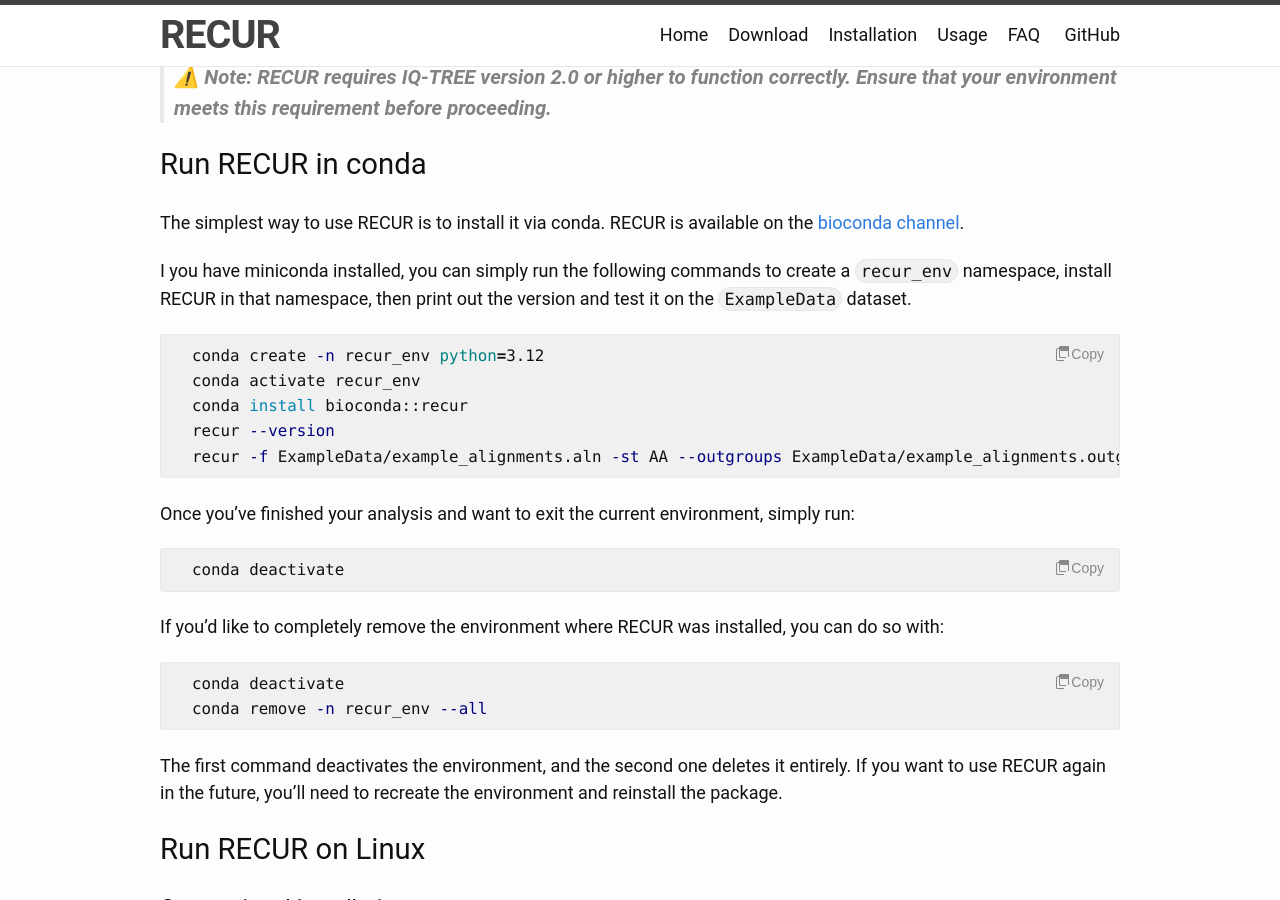
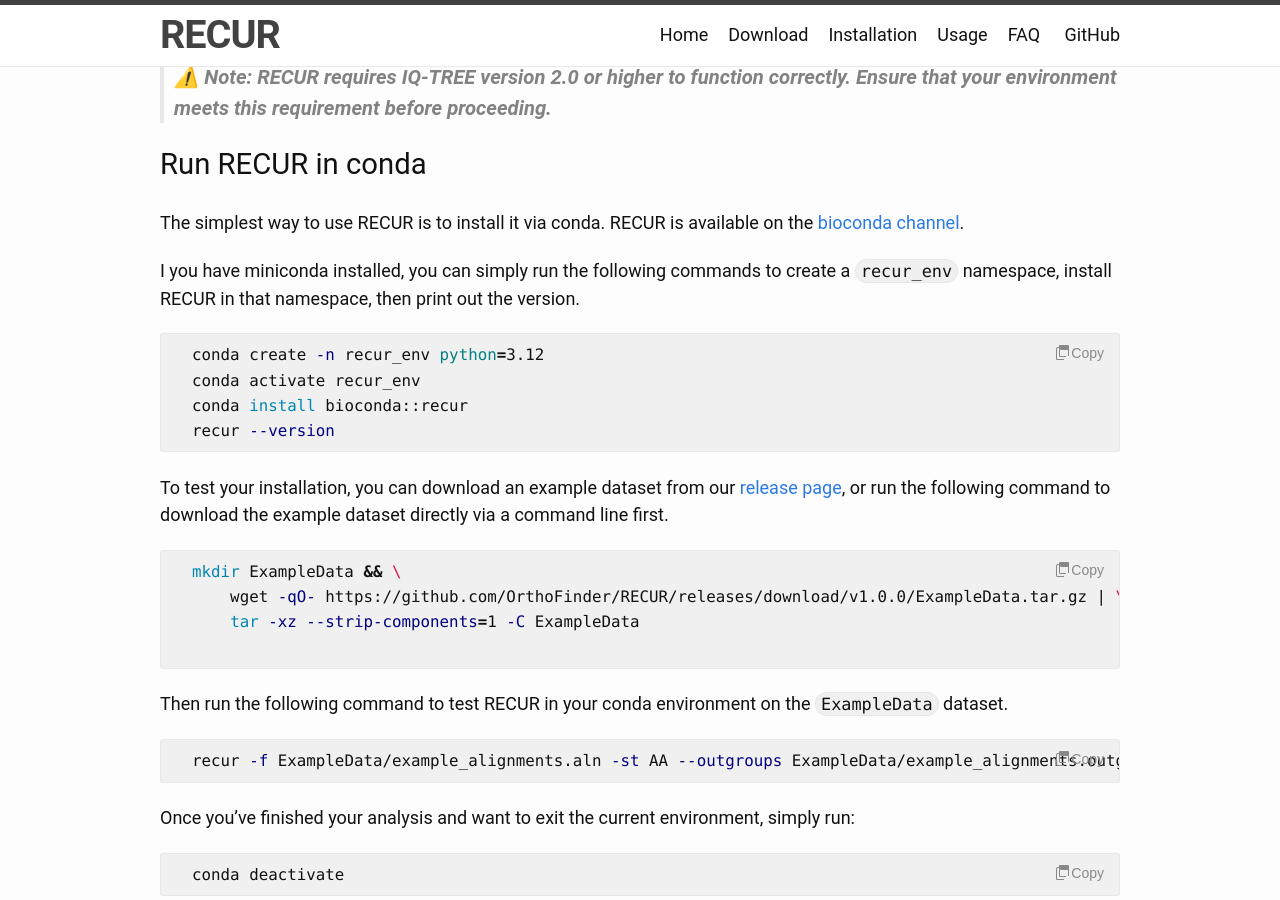
Before and after one commit to OrthoFinder/RECUR, a Jekyll site: the page built from docs/installation.markdown, in a window 1280 px wide and 900 px high, scrolled down 503 px. Built offline with Jekyll 4.4.1, drawn with Linux system fonts in a browser that asks for light colours; comment, search, counter and statistics services are not loaded.

Commit message:
docs: update the conda test step

````diff
--- a/docs/installation.markdown
+++ b/docs/installation.markdown
@@ -23,15 +23,28 @@
 
   The simplest way to use RECUR is to install it via conda. RECUR is available on the [bioconda channel](https://anaconda.org/bioconda/recur).
 
-  I you have miniconda installed, you can simply run the following commands to create a `recur_env` namespace, install RECUR in that namespace, then print out the version and test it on the `ExampleData` dataset.
+  I you have miniconda installed, you can simply run the following commands to create a `recur_env` namespace, install RECUR in that namespace, then print out the version.
 
   ```bash
   conda create -n recur_env python=3.12
   conda activate recur_env
   conda install bioconda::recur
   recur --version
+  ```
+  To test your installation, you can download an example dataset from our [release page](https://github.com/OrthoFinder/RECUR/releases/tag/v1.0.0), or run the following command to download the example dataset directly via a command line first.
+
+  ```bash
+  mkdir ExampleData && \
+      wget -qO- https://github.com/OrthoFinder/RECUR/releases/download/v1.0.0/ExampleData.tar.gz | \
+      tar -xz --strip-components=1 -C ExampleData
+
+  ```
+  Then run the following command to test RECUR in your conda environment on the `ExampleData` dataset.
+
+  ```bash
   recur -f ExampleData/example_alignments.aln -st AA --outgroups ExampleData/example_alignments.outgroups.txt
   ```
+
   Once you've finished your analysis and want to exit the current environment, simply run:
   ```bash
   conda deactivate
````
